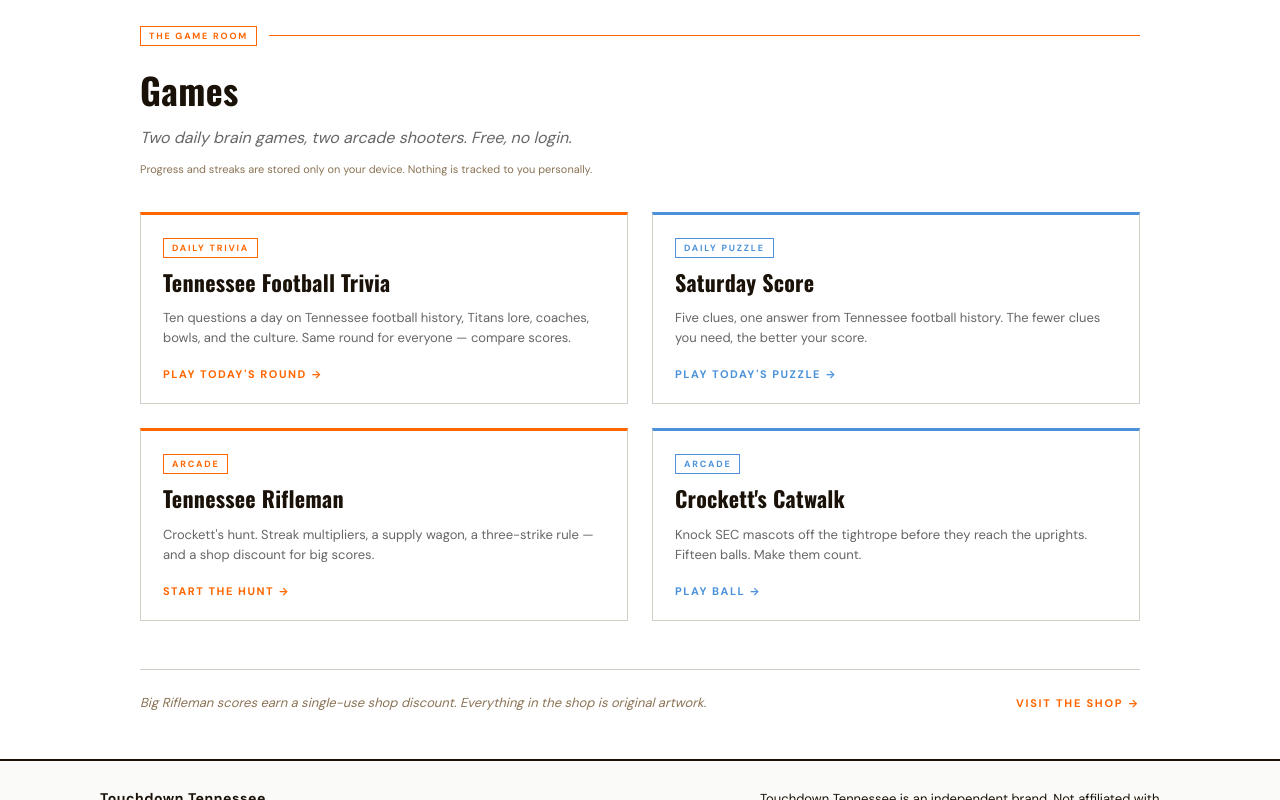
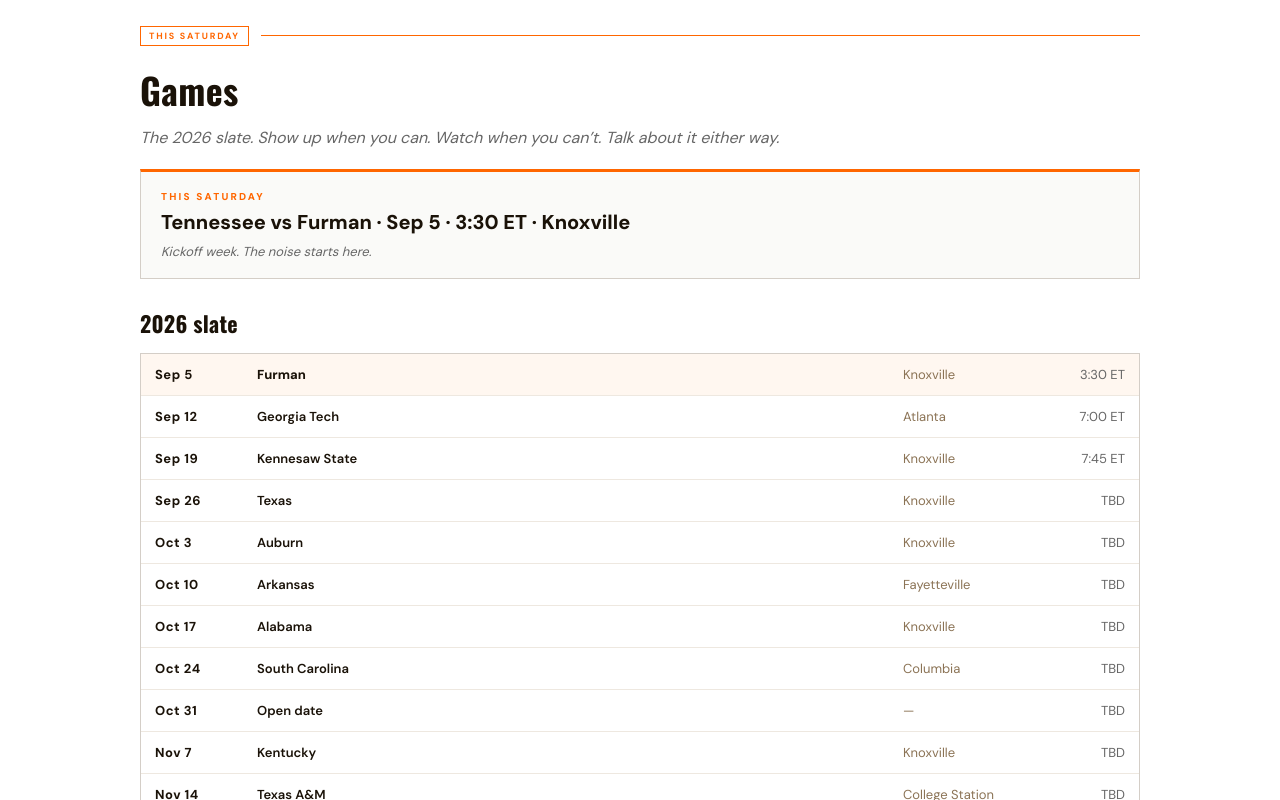
Before and after one commit to tusenbruk/touchdown-tennessee-site, a Next.js app: page /games in a window 1280 px wide. Shown: the part 400-1200 px from the top of the page. Built offline with nearby package versions, Linux system fonts and the light colour scheme; no server answers.

Commit message:
culture-site: update app/games/page.tsx

```diff
--- a/app/games/page.tsx
+++ b/app/games/page.tsx
@@ -3,10 +3,11 @@ import Link from "next/link";
 import Masthead from "@/app/components/Masthead";
 import Footer from "@/app/components/Footer";
 import { breadcrumbJsonLd, jsonLdString } from "@/lib/seo";
+import { SLATE_2026, THIS_SATURDAY } from "@/lib/culture";
 
 export const metadata: Metadata = {
   title: "Games",
-  description: "Daily Tennessee football trivia, the Saturday Score guessing game, and two arcade games. Free, no login, progress saved on your device.",
+  description: "The 2026 slate, daily Tennessee football trivia, Saturday Score, and arcade games. Free, no login.",
   alternates: { canonical: "/games" },
 };
 
@@ -16,7 +17,7 @@ const GAMES = [
     badge: "Daily Trivia",
     color: "#FF6600",
     title: "Tennessee Football Trivia",
-    desc: "Ten questions a day on Tennessee football history, Titans lore, coaches, bowls, and the culture. Same round for everyone — compare scores.",
+    desc: "Ten questions a day on Tennessee football history, coaches, bowls, and the culture. Same round for everyone — compare scores.",
     cta: "Play today's round →",
   },
   {
@@ -32,7 +33,7 @@ const GAMES = [
     badge: "Arcade",
     color: "#FF6600",
     title: "Tennessee Rifleman",
-    desc: "Crockett's hunt. Streak multipliers, a supply wagon, a three-strike rule — and a shop discount for big scores.",
+    desc: "Crockett's hunt. Streak multipliers, a supply wagon, a three-strike rule.",
     cta: "Start the hunt →",
   },
   {
@@ -63,15 +64,49 @@ export default function GamesPage() {
 
       <div style={{ maxWidth: 1080, margin: "40px auto 0", padding: "0 40px" }}>
         <div style={{ display: "flex", alignItems: "center", gap: 12, marginBottom: 8 }}>
-          <span style={{ border: "1.5px solid #FF6600", color: "#FF6600", fontSize: 9, fontWeight: 700, letterSpacing: "0.2em", padding: "3px 8px", textTransform: "uppercase" as const }}>The Game Room</span>
+          <span style={{ border: "1.5px solid #FF6600", color: "#FF6600", fontSize: 9, fontWeight: 700, letterSpacing: "0.2em", padding: "3px 8px", textTransform: "uppercase" as const }}>This Saturday</span>
           <div style={{ flex: 1, height: 1, background: "#FF6600" }} />
         </div>
         <h1 style={{ fontSize: 36, fontWeight: 900, lineHeight: 1.1, marginBottom: 8 }}>Games</h1>
-        <p style={{ fontSize: 16, color: "#666", fontStyle: "italic", lineHeight: 1.6, marginBottom: 6, maxWidth: 640 }}>
-          Two daily brain games, two arcade shooters. Free, no login.
+        <p style={{ fontSize: 16, color: "#666", fontStyle: "italic", lineHeight: 1.6, marginBottom: 18, maxWidth: 640 }}>
+          The 2026 slate. Show up when you can. Watch when you can’t. Talk about it either way.
         </p>
-        <p style={{ fontSize: 11, color: "#8B7355", marginBottom: 36 }}>
-          Progress and streaks are stored only on your device. Nothing is tracked to you personally.
+
+        <div style={{ border: "1px solid #D4CEC7", borderTop: "3px solid #FF6600", padding: "18px 20px", background: "#FAFAF8", marginBottom: 28 }}>
+          <div style={{ fontSize: 10, fontWeight: 800, letterSpacing: "0.22em", textTransform: "uppercase" as const, color: "#FF6600", marginBottom: 6 }}>{THIS_SATURDAY.label}</div>
+          <div style={{ fontSize: 20, fontWeight: 800, lineHeight: 1.3 }}>{THIS_SATURDAY.line}</div>
+          <p style={{ margin: "8px 0 0", fontSize: 13, color: "#666", fontStyle: "italic" }}>{THIS_SATURDAY.note}</p>
+        </div>
+
+        <h2 style={{ fontSize: 22, fontWeight: 900, margin: "0 0 14px" }}>2026 slate</h2>
+        <div style={{ border: "1px solid #D4CEC7", marginBottom: 40 }}>
+          {SLATE_2026.map((g, i) => (
+            <div
+              key={`${g.date}-${g.opponent}`}
+              style={{
+                display: "grid",
+                gridTemplateColumns: "90px 1fr 120px 90px",
+                gap: 12,
+                padding: "12px 14px",
+                borderTop: i === 0 ? "none" : "1px solid #EEE8E0",
+                background: g.featured ? "#FFF7F0" : "#fff",
+                fontSize: 13,
+              }}
+            >
+              <span style={{ fontWeight: 700, letterSpacing: "0.04em" }}>{g.date}</span>
+              <span style={{ fontWeight: g.featured ? 800 : 600 }}>{g.opponent}</span>
+              <span style={{ color: "#8B7355" }}>{g.where || "—"}</span>
+              <span style={{ color: "#666", textAlign: "right" as const }}>{g.time || "TBD"}</span>
+            </div>
+          ))}
+        </div>
+
+        <div style={{ display: "flex", alignItems: "center", gap: 12, marginBottom: 8 }}>
+          <span style={{ border: "1.5px solid #1A1208", color: "#1A1208", fontSize: 9, fontWeight: 700, letterSpacing: "0.2em", padding: "3px 8px", textTransform: "uppercase" as const }}>The Game Room</span>
+          <div style={{ flex: 1, height: 1, background: "#1A1208" }} />
+        </div>
+        <p style={{ fontSize: 14, color: "#666", marginBottom: 20 }}>
+          Two daily brain games, two arcade shooters. Free, no login. Progress stays on your device.
         </p>
 
         <div className="games-grid" style={{ display: "grid", gridTemplateColumns: "1fr 1fr", gap: 24, marginBottom: 48 }}>
@@ -84,16 +119,6 @@ export default function GamesPage() {
             </Link>
           ))}
         </div>
-
-        {/* Commerce cross-link, restrained */}
-        <div style={{ borderTop: "1px solid #D4CEC7", paddingTop: 24, marginBottom: 48, display: "flex", flexWrap: "wrap" as const, alignItems: "baseline", gap: 12, justifyContent: "space-between" }}>
-          <p style={{ fontSize: 13, color: "#8B7355", fontStyle: "italic", margin: 0 }}>
-            Big Rifleman scores earn a single-use shop discount. Everything in the shop is original artwork.
-          </p>
-          <Link href="/merch" style={{ fontSize: 11, fontWeight: 700, letterSpacing: "0.16em", textTransform: "uppercase" as const, color: "#FF6600", textDecoration: "none" }}>
-            Visit the Shop →
-          </Link>
-        </div>
       </div>
       <Footer />
     </main>
```
